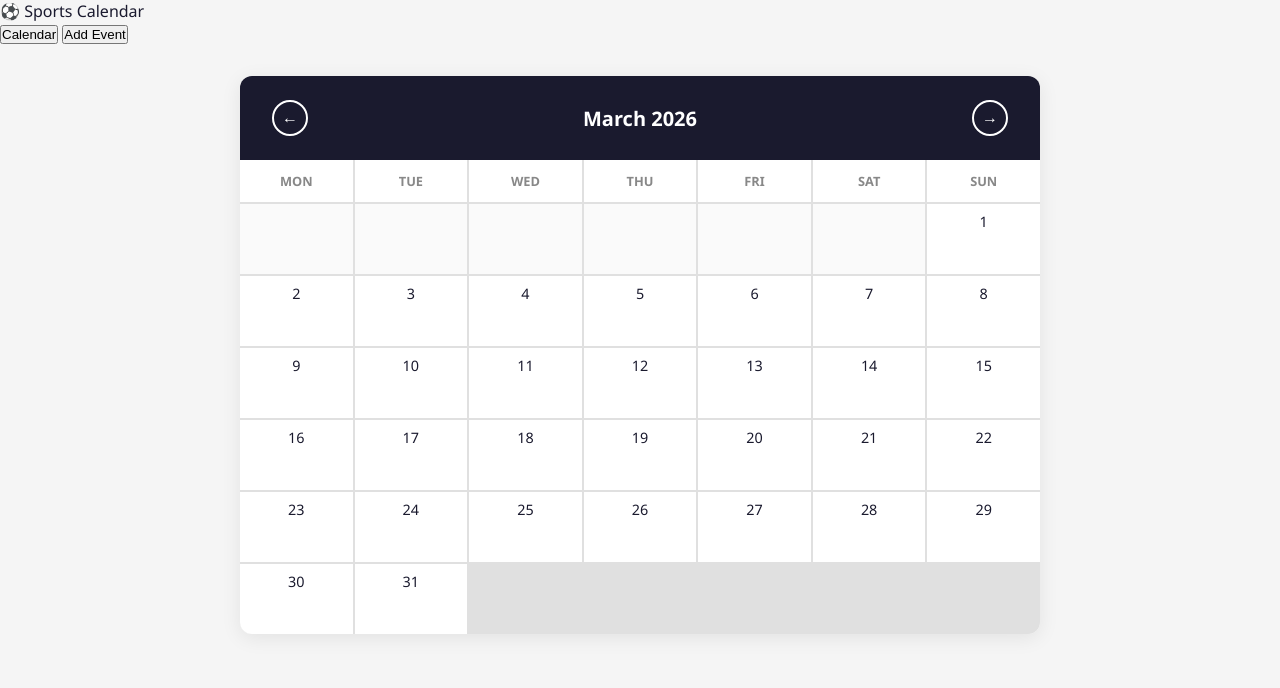
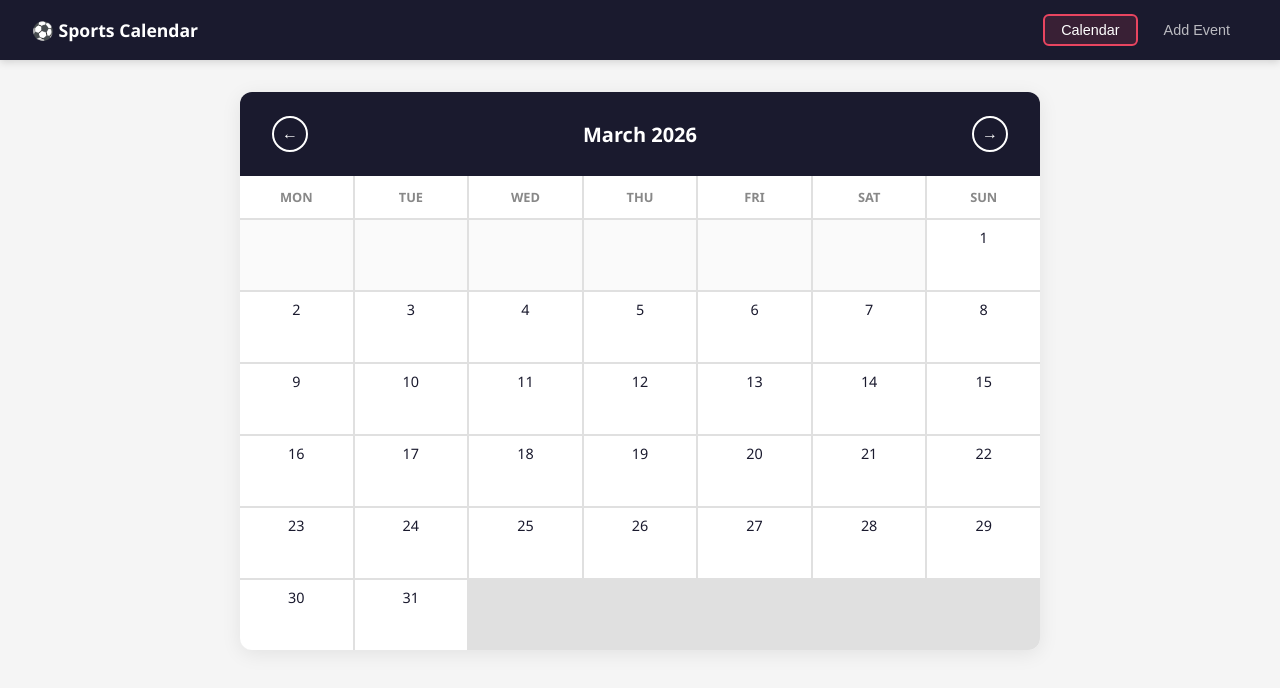
Before and after one commit to code-mike-code/sportradar-task, a website built with Vite: page index.html in a window 1280 px wide. Built offline with nearby package versions, Linux system fonts and the light colour scheme.

Commit message:
feat: style navbar.ts

```diff
--- a/src/style.css
+++ b/src/style.css
@@ -186,3 +186,47 @@ body {
   color: var(--color-primary);
   margin: 0 0.5rem;
 }
+
+/*  navbar  */
+.navbar {
+  display: flex;
+  align-items: center;
+  justify-content: space-between;
+  padding: 0 2rem;
+  height: 60px;
+  background: var(--color-primary);
+  box-shadow: 0 2px 8px rgba(0, 0, 0, 0.15);
+}
+
+.navbar-brand {
+  color: var(--color-white);
+  font-size: 1.1rem;
+  font-weight: 700;
+}
+
+.navbar-links {
+  display: flex;
+  gap: 0.5rem;
+}
+
+.nav-btn {
+  background: none;
+  border: 2px solid transparent;
+  color: rgba(255, 255, 255, 0.7);
+  padding: 0.4rem 1rem;
+  border-radius: 6px;
+  font-size: 0.9rem;
+  cursor: pointer;
+  transition: all 0.2s;
+}
+
+.nav-btn:hover {
+  color: var(--color-white);
+  border-color: rgba(255, 255, 255, 0.3);
+}
+
+.nav-btn.active {
+  color: var(--color-white);
+  border-color: var(--color-accent);
+  background: rgba(233, 69, 96, 0.15);
+}
```
